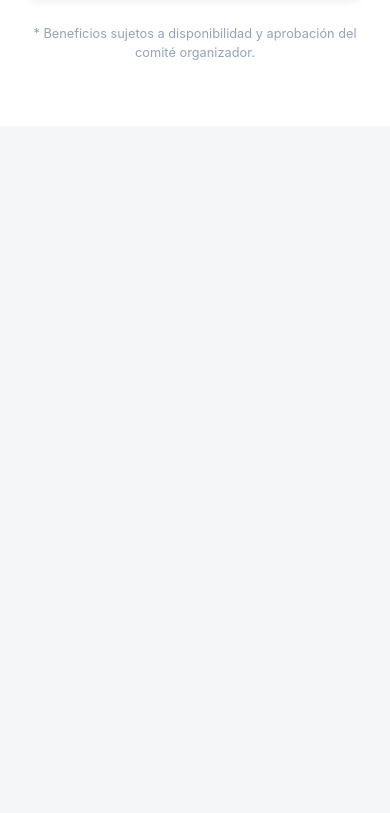
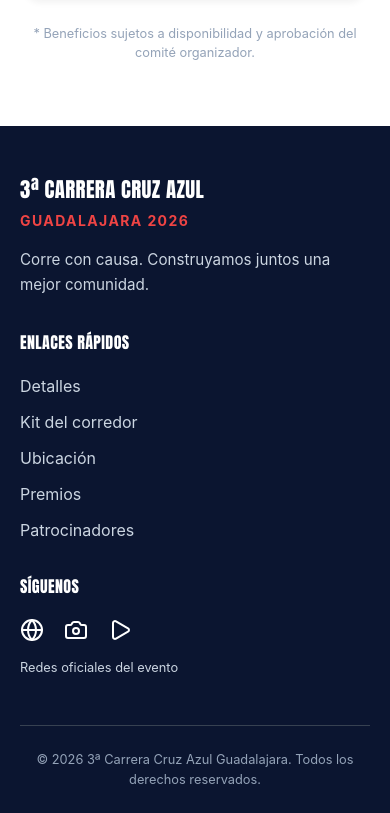
Before and after one commit to johanUtm04/guadalajara-race, a React (Vite) app: page / in a window 390 px wide. Shown: the part 8992-9805 px from the top of the page. Before the commit the page ends 9118 px from the top, so only its background shows below. Built offline with nearby package versions, Linux system fonts and the light colour scheme.

Commit message:
feat(footer): add responsive site footer

```diff
--- a/src/App.tsx
+++ b/src/App.tsx
@@ -6,6 +6,7 @@ import { LocationSection } from "./components/LocationSection/LocationSection";
 import { SocialCauseSection } from "./components/SocialCauseSection/SocialCauseSection";
 import { PrizesSection } from "./components/PrizesSection/PrizesSection";
 import { SponsorsTable } from "./components/SponsorsTable/SponsorsTable";
+import { Footer } from './components/Footer/Footer';
 
 import logoCruzAzul from './assets/header/logo-cruz-azul.png';
 import './App.css';
@@ -21,10 +22,7 @@ export function App() {
       <SocialCauseSection />
       <PrizesSection />
       <SponsorsTable />
-      {/* <main className="main-content">
-        <h2>Bienvenido a la 3ª Carrera Cruz Azul Guadalajara 2026</h2>
-        <p>Selecciona una sección en la navegación superior para explorar los detalles del evento.</p>
-      </main> */}
+      <Footer />
     </div>
   );
 }
--- /dev/null
+++ b/src/components/Footer/Footer.module.css
@@ -0,0 +1,123 @@
+
+.footer {
+  background-color: #0b1530;
+  color: #ffffff;
+  padding: 4rem 1.5rem 1.5rem;
+}
+
+.container {
+  max-width: 1200px;
+  margin: 0 auto;
+}
+
+.grid {
+  display: grid;
+  grid-template-columns: 2fr 1fr 1fr;
+  gap: 3rem;
+  padding-bottom: 3rem;
+}
+
+.title {
+  font-size: 1.5rem;
+  font-weight: 800;
+  margin-bottom: 0.25rem;
+}
+
+.location {
+  font-size: 0.875rem;
+  font-weight: 700;
+  letter-spacing: 0.1em;
+  color: #ef4444;
+  margin-bottom: 1rem;
+}
+
+.description {
+  color: #cbd5e1;
+  font-size: 0.95rem;
+  line-height: 1.7;
+  max-width: 350px;
+}
+
+.heading {
+  font-size: 1rem;
+  font-weight: 700;
+  margin-bottom: 1.25rem;
+}
+
+.links {
+  list-style: none;
+  padding: 0;
+  margin: 0;
+  display: flex;
+  flex-direction: column;
+  gap: 0.75rem;
+}
+
+.links a {
+  color: #cbd5e1;
+  text-decoration: none;
+  transition: color 0.2s ease;
+}
+
+.links a:hover {
+  color: #ffffff;
+}
+
+.links a:focus-visible {
+  outline: 2px solid #ffffff;
+  outline-offset: 4px;
+}
+
+.socialIcons {
+  display: flex;
+  align-items: center;
+  gap: 1.25rem;
+  color: #ffffff;
+}
+
+.socialText {
+  color: #cbd5e1;
+  font-size: 0.8rem;
+  margin-top: 1rem;
+}
+
+.bottom {
+  border-top: 1px solid #374151;
+  padding-top: 1.5rem;
+  text-align: center;
+}
+
+.bottom p {
+  font-size: 0.8rem;
+  color: #94a3b8;
+}
+
+@media (max-width: 900px) {
+  .grid {
+    grid-template-columns: 1fr 1fr;
+    gap: 2.5rem;
+  }
+
+  .brand {
+    grid-column: 1 / -1;
+  }
+}
+
+@media (max-width: 600px) {
+  .footer {
+    padding: 3rem 1.25rem 1.5rem;
+  }
+
+  .grid {
+    grid-template-columns: 1fr;
+    gap: 2rem;
+  }
+
+  .brand {
+    grid-column: auto;
+  }
+
+  .title {
+    font-size: 1.3rem;
+  }
+}
--- /dev/null
+++ b/src/components/Footer/Footer.tsx
@@ -0,0 +1,79 @@
+
+import { Globe, Camera, Play } from 'lucide-react';
+import styles from './Footer.module.css';
+
+const QUICK_LINKS = [
+  { label: 'Detalles', href: '#detalles' },
+  { label: 'Kit del corredor', href: '#kit' },
+  { label: 'Ubicación', href: '#ubicacion' },
+  { label: 'Premios', href: '#premios' },
+  { label: 'Patrocinadores', href: '#patrocinadores' },
+];
+
+export const Footer = () => {
+  return (
+    <footer className={styles.footer}>
+      <div className={styles.container}>
+        <div className={styles.grid}>
+          <div className={styles.brand}>
+            <h2 className={styles.title}>
+              3ª CARRERA CRUZ AZUL
+            </h2>
+
+            <p className={styles.location}>
+              GUADALAJARA 2026
+            </p>
+
+            <p className={styles.description}>
+              Corre con causa. Construyamos juntos
+              una mejor comunidad.
+            </p>
+          </div>
+
+          <nav
+            className={styles.navigation}
+            aria-label="Navegación del pie de página"
+          >
+            <h3 className={styles.heading}>
+              Enlaces rápidos
+            </h3>
+
+            <ul className={styles.links}>
+              {QUICK_LINKS.map((link) => (
+                <li key={link.href}>
+                  <a href={link.href}>
+                    {link.label}
+                  </a>
+                </li>
+              ))}
+            </ul>
+          </nav>
+
+          <div className={styles.social}>
+            <h3 className={styles.heading}>
+              Síguenos
+            </h3>
+
+            <div className={styles.socialIcons}>
+            <Globe aria-label="Facebook" />
+            <Camera aria-label="Instagram" />
+            <Play aria-label="YouTube" />
+            </div>
+
+            <p className={styles.socialText}>
+              Redes oficiales del evento
+            </p>
+          </div>
+        </div>
+
+        <div className={styles.bottom}>
+          <p>
+            © {new Date().getFullYear()} 3ª Carrera
+            Cruz Azul Guadalajara.
+            Todos los derechos reservados.
+          </p>
+        </div>
+      </div>
+    </footer>
+  );
+};
```
